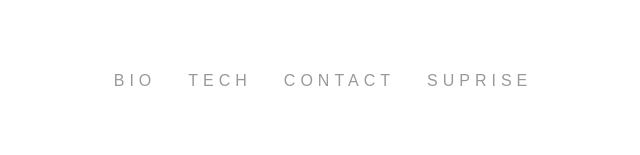
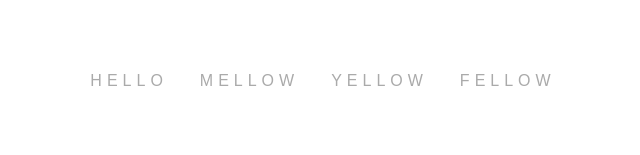
Before and after one commit to AlexFloresVeliz/alexfv.io, a React (Create React App) app in the folder portfolio-react/: page / in a window 1280 px wide. Shown: the part 359-514 px from the top of the page, without its empty margins (317-957 px from the left). Built offline with nearby package versions, Linux system fonts and the light colour scheme; a web font is replaced by a local one.

Commit message:
Revert "add modal deature to NavBar component"
This reverts commit db33286e3133ef4a479ea03e494c061e85114aa3.

```diff
--- a/portfolio-react/package.json
+++ b/portfolio-react/package.json
@@ -5,7 +5,6 @@
   "dependencies": {
     "react": "^16.3.1",
     "react-dom": "^16.3.1",
-    "react-responsive-modal": "^2.0.1",
     "react-scripts": "1.1.4"
   },
   "scripts": {
--- a/portfolio-react/src/App.css
+++ b/portfolio-react/src/App.css
@@ -11,7 +11,7 @@
 
 .nav a{
   text-decoration: none;
-  color: #999;
+  color: #aaa;
   padding: 1em;
   letter-spacing: 5px;
 }
@@ -19,7 +19,7 @@
 .nav a:hover{
   text-decoration: none;
   transition: .5s;
-  color: #666;
+  color: #777;
 }
 
 .footer {
--- a/portfolio-react/src/App.js
+++ b/portfolio-react/src/App.js
@@ -1,6 +1,20 @@
 import React, { Component } from 'react';
 import './App.css';
-import NavBar from './NavBar'
+
+class NavBar extends Component {
+  render() {
+    return (
+      <nav>
+        <div className="nav">
+          <a href="#hello">Hello</a>
+          <a href="#mellow">Mellow</a>
+          <a href="#yellow">Yellow</a>
+          <a href="#fellow">Fellow</a>
+        </div>
+      </nav>
+    )
+  }
+}
 
 class Footer extends Component {
   render() {
--- a/portfolio-react/src/NavBar.js
+++ /dev/null
@@ -1,42 +0,0 @@
-import React, { Component } from 'react';
-import './App.css';
-import Modal from "react-responsive-modal";
-
-class NavBar extends Component {
-
-  state = {
-    open: false
-  };
-
-  onOpenModal = () => {
-    this.setState({ open: true });
-  };
-
-  onCloseModal = () => {
-    this.setState({ open: false });
-  };
-
-  render() {
-    const { open } = this.state;
-    return (
-      <nav>
-        <div className="nav">
-        <span>
-          <a href="#hello" onClick={this.onOpenModal}>Bio</a>
-          <Modal open={open} onClose={this.onCloseModal} little>
-          <h1> Bio 👨‍💻 </h1>
-          <img data-caption="Me" width="35%" height="35%" src="img/me.png"/>
-          <p>Hey! Welcome to my website! My name is Alex Flores-Veliz, and I am an aspiring front-end web developer looking to grow my technical and personal skills at an organization where my graphic design skills and familiarity with software development can be applied to help the organization reach its goals. I am proficient in producing and editing computer graphics through Adobe PhotoShop, creating logos and other vector graphics in Adobe Illustrator, and can create interactive prototypes of iOS/Android and web applications using Adobe XD.</p>
-          <p>I'm a 3rd year Computer Science student at CUNY Lehman College, the current President of the National Society of Black Engineers chapter at Lehman College, and one of the organizers of the <a href= "http://bit.ly/NSHack17" target="_blank">2017 NS Hackathon</a>. I interned for a software consulting company named<a href="http://gestalt.io/" target="_blank"> Gestalt Interactive</a> in NY as a Software Development Intern during the summer of 2017 where I worked on designing and implementing designs I worked on. Want to learn more? Contact me! 😇</p>
-          </Modal>
-        </span>
-          <a href="#mellow">Tech</a>
-          <a href="#yellow">Contact</a>
-          <a href="#fellow">Suprise</a>
-        </div>
-      </nav>
-    )
-  }
-}
-
-export default NavBar;
```
Also changed, not shown: portfolio-react/public/img/me.png (deleted), 1 other file (tests, documents, lock files or other folders).
